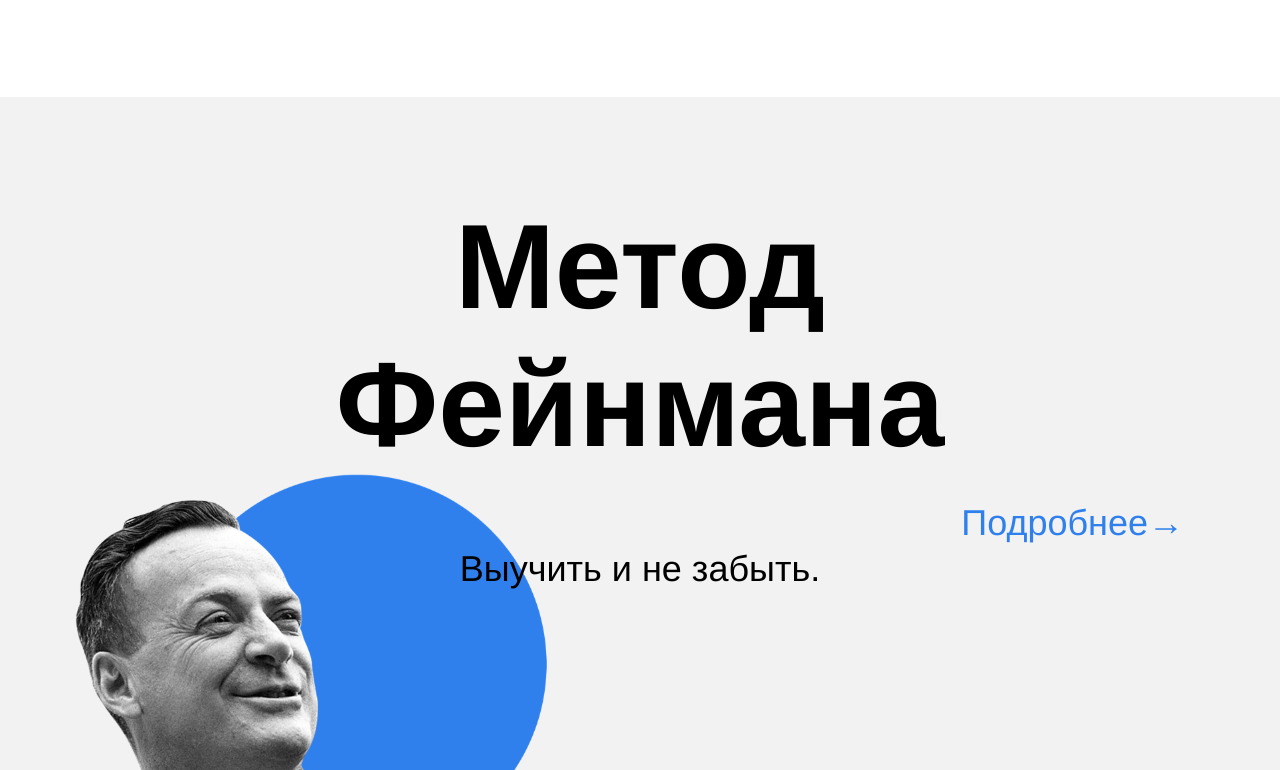
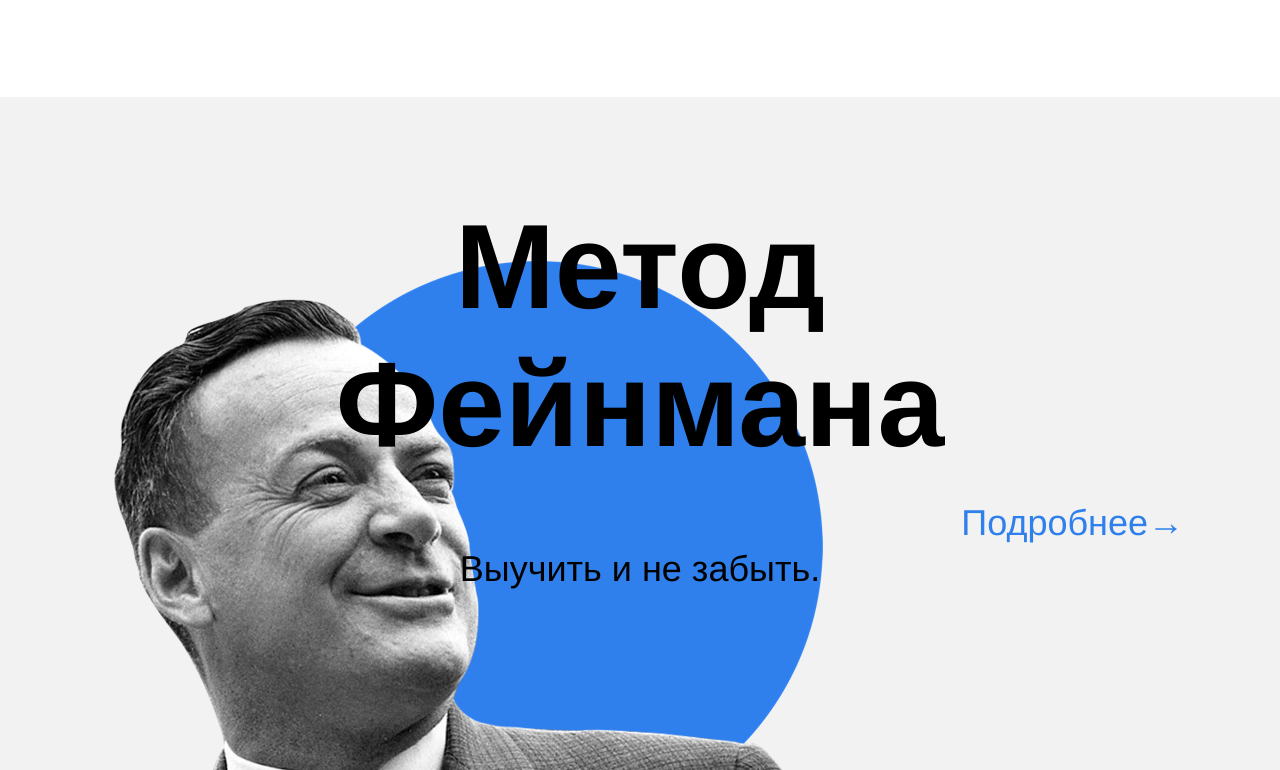
Before and after one commit to Samokhvalov0137/how-to-learn, a plain HTML site: page index.html in a window 1280 px wide. Shown: the part 2050-2820 px from the top of the page. Drawn offline with Linux system fonts and the light colour scheme.

Commit message:
Проект 1

```diff
--- a/styles/style.css
+++ b/styles/style.css
@@ -195,7 +195,7 @@
   position: relative;
   margin-top: 100px;
   height: 100vh;
-  background-size: 45%;
+  z-index: 0;
 }
 
 .feynman__title{
@@ -207,6 +207,7 @@
   font-size: 120px;
   font-weight: bolder;
   color: #000000;
+  z-index: 1;
 }
 
 .feynman__subtitle{
@@ -216,6 +217,7 @@
   font-size: 36px;
   font-weight: normal;
   color: #000000;
+  z-index: 1;
 }
 
 .feynman__link{
@@ -228,6 +230,7 @@
   font-weight: normal;
   text-decoration: none;
   color: #2f80ed;
+  z-index: 1;
 }
 
 
```
